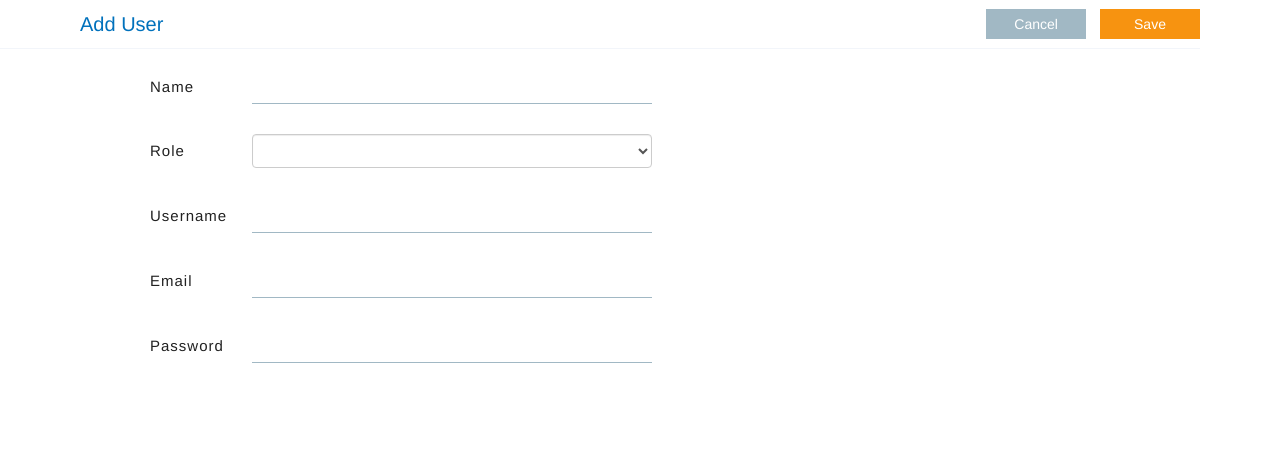
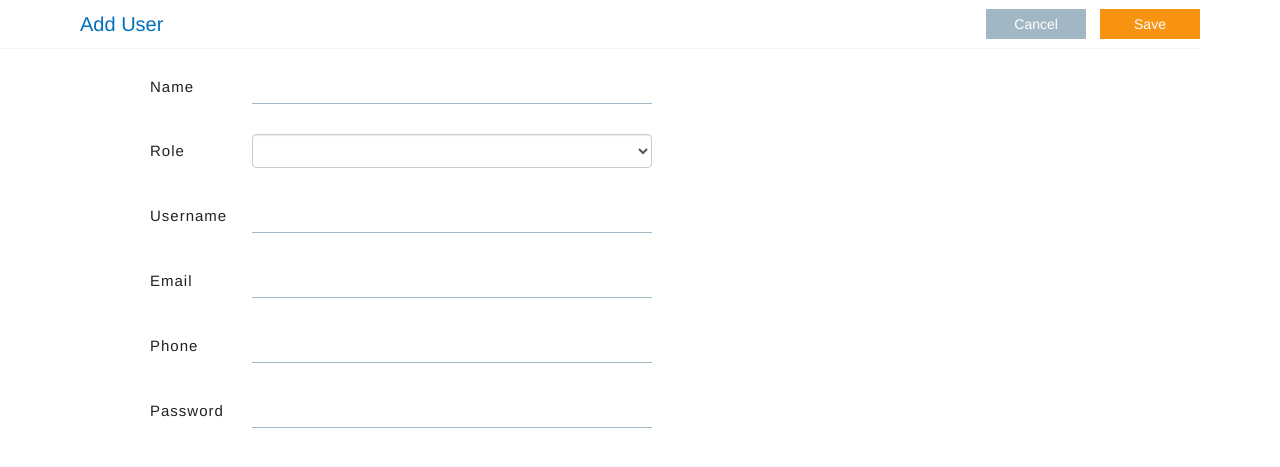
Before and after one commit to adeliadjuarto/ESS, a Spring Boot app: page /user/create in a window 1280 px wide. Shown: the part 51-518 px from the top of the page. Run offline with Spring Boot 4, Linux system fonts and the light colour scheme; data that the repository does not hold is empty; some libraries are stand-ins or nearby versions.

Commit message:
Add phone number field to User

```diff
--- a/ess-be/src/main/java/app/cms/model/User.java
+++ b/ess-be/src/main/java/app/cms/model/User.java
@@ -20,6 +20,7 @@ public class User {
     private String email;
     private String name;
     private String password;
+    private String phone;
     private Boolean isActive;
     @ManyToOne
     @JoinColumn(name = "role_id", referencedColumnName = "id")
--- a/ess-be/src/main/resources/templates/user/create.html
+++ b/ess-be/src/main/resources/templates/user/create.html
@@ -34,6 +34,10 @@
                 <td><div><input type="email" th:field="*{email}" class="field-input" required/></div></td>
             </tr>
             <tr>
+                <td><div class="field-label">Phone</div></td>
+                <td><div><input type="text" th:field="*{phone}" class="field-input" required/></div></td>
+            </tr>
+            <tr>
                 <td><div class="field-label">Password</div></td>
                 <td><div><input type="password" th:field="*{password}" class="field-input" required/></div></td>
             </tr>
--- a/ess-be/src/main/resources/templates/user/edit.html
+++ b/ess-be/src/main/resources/templates/user/edit.html
@@ -34,6 +34,10 @@
                 <td><div><input type="email" th:field="*{email}" class="field-input" required/></div></td>
             </tr>
             <tr>
+                <td><div class="field-label">Phone</div></td>
+                <td><div><input type="text" th:field="*{phone}" class="field-input" required/></div></td>
+            </tr>
+            <tr>
                 <td><div class="field-label">Password</div></td>
                 <td><div><input type="password" th:field="*{password}" class="field-input" required/></div></td>
             </tr>
--- a/ess-be/src/main/resources/templates/user/index.html
+++ b/ess-be/src/main/resources/templates/user/index.html
@@ -13,6 +13,7 @@
                     <th>Name</th>
                     <th>Username</th>
                     <th>Email</th>
+                    <th>Phone</th>
                     <th>Role</th>
                     <th>Action</th>
                 </tr>
@@ -22,6 +23,7 @@
                     <td th:text="${user.name}"></td>
                     <td th:text="${user.username}"></td>
                     <td th:text="${user.email}"></td>
+                    <td th:text="${user.phone}"></td>
                     <td th:text="${user.role.name}"></td>
                     <td>
                         <a th:href="@{/user/edit/{id}(id=${user.id})}">
```
